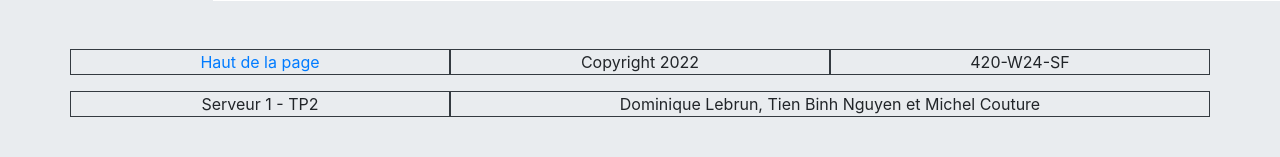
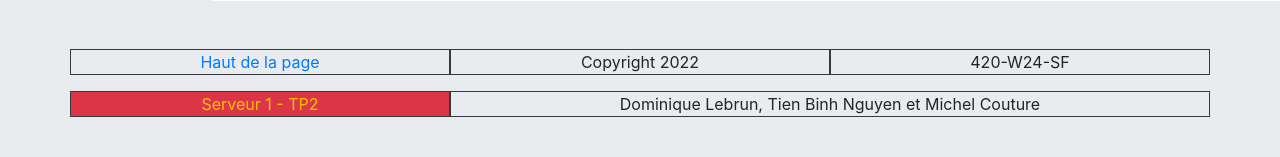
Before and after one commit to dodo-12-37/TP2_Version2, a PHP site: page /pageAccueil.php in a window 1280 px wide. Shown: the part 773-930 px from the top of the page. Run offline with PHP 8.4, Linux system fonts and the light colour scheme.

Commit message:
Changement affichage différent serveur

```diff
--- a/serveur1/monsite/html/includes/pied_inc.php
+++ b/serveur1/monsite/html/includes/pied_inc.php
@@ -7,7 +7,7 @@
             <p class="col-12 col-sm-4 border border-dark align-self-center"><a href="#page">Haut de la page</a></p>
             <p class="col-12 col-sm-4 border border-dark align-self-center">Copyright 2022</p>
             <p class="col-12 col-sm-4 border border-dark align-self-center">420-W24-SF</p>
-            <p class="col-12 col-sm-4 border border-dark align-self-center">Serveur 1 - TP2</p>
+            <p class="col-12 col-sm-4 border border-dark align-self-center text-warning bg-danger">Serveur 1 - TP2</p>
             <p class="col-12 col-sm-8 border border-dark align-self-center">Dominique Lebrun, Tien Binh Nguyen et Michel Couture</p>
         </div>
     </div>
--- a/serveur2/monsite/html/includes/pied_inc.php
+++ b/serveur2/monsite/html/includes/pied_inc.php
@@ -7,7 +7,7 @@
             <p class="col-12 col-sm-4 border border-dark align-self-center"><a href="#page">Haut de la page</a></p>
             <p class="col-12 col-sm-4 border border-dark align-self-center">Copyright 2022</p>
             <p class="col-12 col-sm-4 border border-dark align-self-center">420-W24-SF</p>
-            <p class="col-12 col-sm-4 border border-dark align-self-center">Serveur 2 - TP2</p>
+            <p class="col-12 col-sm-4 border border-dark align-self-center text-warning bg-danger">Serveur 2 - TP2</p>
             <p class="col-12 col-sm-8 border border-dark align-self-center">Dominique Lebrun, Tien Binh Nguyen et Michel Couture</p>
         </div>
     </div>
```
